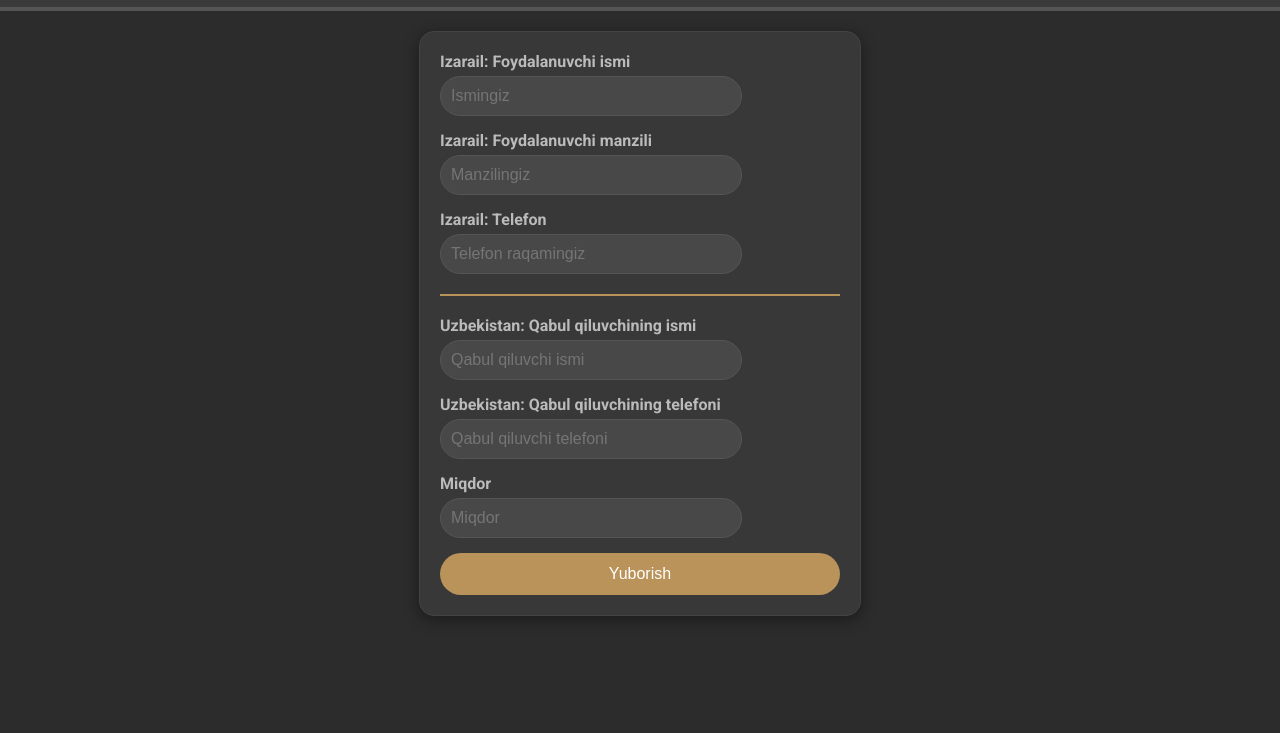
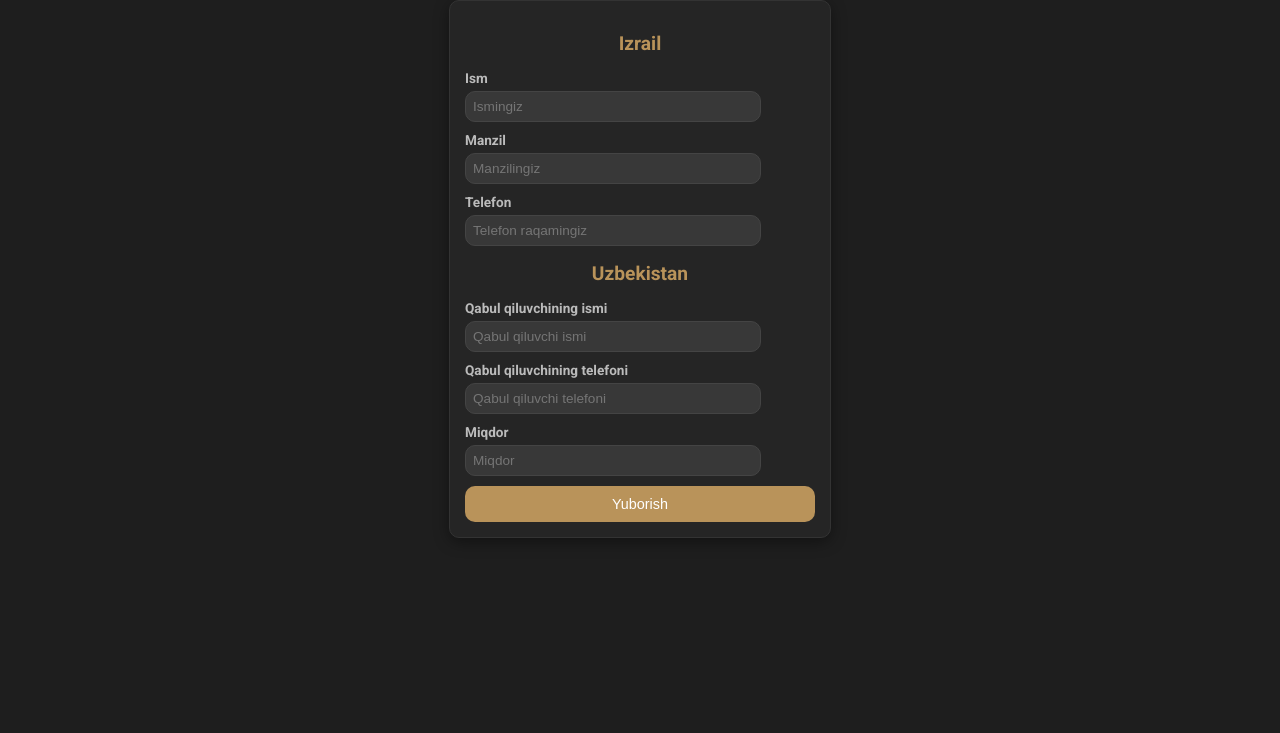
Before and after one commit to BSILanguageCenter/Test2, a plain HTML site: page index.html in a window 1280 px wide. Shown: the part 67-800 px from the top of the page. Drawn offline with Linux system fonts and the light colour scheme.

Commit message:
Update index.html

```diff
--- a/index.html
+++ b/index.html
@@ -7,50 +7,55 @@
   <link rel="stylesheet" href="https://fonts.googleapis.com/css2?family=Roboto:wght@400;700&display=swap">
   <style>
     body {
-      background-color: #2c2c2c;
+      background-color: #1e1e1e;
       font-family: 'Roboto', sans-serif;
       margin: 0;
       padding: 0;
       color: #f1f1f1;
     }
     .hero {
-      background-color: #3a3a3a;
+      background-color: #292929;
       color: white;
-      padding: 20px;
+      padding: 10px;
       text-align: center;
-      border-bottom: 4px solid #555;
+      border-bottom: 4px solid #444;
     }
     .hero h1 {
       margin: 0;
-      font-size: 1.8rem;
+      font-size: 1.2rem;
     }
     .container {
-      max-width: 400px;
+      max-width: 350px;
       margin: 20px auto;
-      padding: 20px;
-      background: #383838;
-      border-radius: 15px;
+      padding: 15px;
+      background: #252525;
+      border-radius: 10px;
       box-shadow: 0 4px 15px rgba(0, 0, 0, 0.4);
-      border: 1px solid #444;
+      border: 1px solid #333;
+    }
+    h2 {
+      text-align: center;
+      margin-bottom: 15px;
+      font-size: 1.2rem;
+      color: #b9935a;
     }
     .field {
-      margin-bottom: 15px;
+      margin-bottom: 10px;
     }
     label {
       font-weight: bold;
       margin-bottom: 5px;
       display: block;
-      font-size: 1rem;
+      font-size: 0.85rem;
       color: #bbb;
     }
     .input {
-      width: 100%;
-      max-width: 280px;
-      padding: 10px;
-      border: 1px solid #555;
-      border-radius: 25px;
-      font-size: 1rem;
-      background: #484848;
+      width: 80%;
+      padding: 7px;
+      border: 1px solid #444;
+      border-radius: 10px;
+      font-size: 0.85rem;
+      background: #383838;
       color: #fff;
     }
     .input:focus {
@@ -60,12 +65,12 @@
     }
     .button {
       width: 100%;
-      padding: 12px;
-      font-size: 1rem;
+      padding: 10px;
+      font-size: 0.9rem;
       background-color: #b9935a;
       border: none;
       color: white;
-      border-radius: 25px;
+      border-radius: 10px;
       cursor: pointer;
       transition: background-color 0.3s ease;
     }
@@ -78,26 +83,19 @@
       left: 0;
       width: 100%;
       height: 100%;
-      background-color: rgba(185, 147, 90, 0.9);
+      background-color: #111;
       color: white;
       display: none;
       justify-content: center;
       align-items: center;
       text-align: center;
       z-index: 9999;
-      font-size: 1.5rem;
+      font-size: 1.2rem;
       padding: 20px;
     }
     .fullscreen-message h2 {
-      font-size: 2rem;
+      font-size: 1.5rem;
       margin-bottom: 10px;
-    }
-    .fullscreen-message p {
-      font-size: 1.2rem;
-    }
-    .line {
-      border-top: 2px solid #b9935a;
-      margin: 20px 0;
     }
   </style>
 </head>
@@ -106,44 +104,44 @@
     <h1>Tranzaksiya ma'lumotlari formasi</h1>
   </div>
   <form id="form" class="container">
-    <!-- Izarail Section -->
+    <!-- Izrail Section -->
+    <h2>Izrail</h2>
     <div class="field">
-      <label for="user-name">Izarail: Foydalanuvchi ismi</label>
+      <label for="user-name">Ism</label>
       <input id="user-name" class="input" type="text" name="User Name" placeholder="Ismingiz" />
     </div>
     <div class="field">
-      <label for="user-address">Izarail: Foydalanuvchi manzili</label>
+      <label for="user-address">Manzil</label>
       <input id="user-address" class="input" type="text" name="User Address" placeholder="Manzilingiz" />
     </div>
     <div class="field">
-      <label for="user-phone">Izarail: Telefon</label>
+      <label for="user-phone">Telefon</label>
       <input id="user-phone" class="input" type="tel" name="User Phone" placeholder="Telefon raqamingiz" />
     </div>
 
-    <div class="line"></div> <!-- Divider -->
-
-    <!-- Uzbekistan Section -->
+    <h2>Uzbekistan</h2>
     <div class="field">
-      <label for="recipient-name">Uzbekistan: Qabul qiluvchining ismi</label>
+      <label for="recipient-name">Qabul qiluvchining ismi</label>
       <input id="recipient-name" class="input" type="text" name="Recipient Name" placeholder="Qabul qiluvchi ismi" />
     </div>
     <div class="field">
-      <label for="recipient-phone">Uzbekistan: Qabul qiluvchining telefoni</label>
+      <label for="recipient-phone">Qabul qiluvchining telefoni</label>
       <input id="recipient-phone" class="input" type="tel" name="Recipient Phone" placeholder="Qabul qiluvchi telefoni" />
     </div>
-
     <div class="field">
       <label for="amount">Miqdor</label>
-      <input id="amount" class="input" type="number" name="Amount" placeholder="Miqdor" />
+      <input id="amount" class="input" type="tel" name="Amount" placeholder="Miqdor" />
     </div>
 
     <button class="button" type="submit">Yuborish</button>
   </form>
+
   <div id="success-message" class="fullscreen-message">
     <h2>Muvoffaqiyatli!</h2>
     <p>Ma'lumotlaringiz muvaffaqiyatli yuborildi.</p>
     <p>Bu sahifani yopishingiz mumkin.</p>
   </div>
+
 
   <script>
     // Sahifa yuklanganda localStorage'dan ma'lumotlarni yuklash
```
